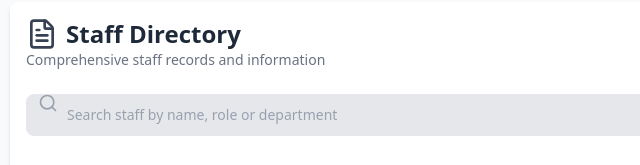
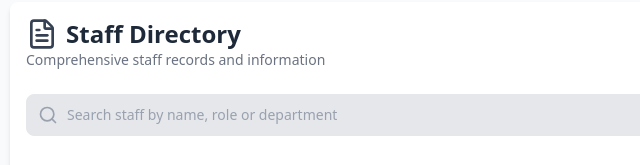
Before and after one commit to EkeanyanwuDavid/School-Manager, a website: page staff_management.html in a window 1280 px wide. Shown: the part 374-539 px from the top of the page, 14-654 px from the left. Drawn offline with nearby package versions, Linux system fonts and the light colour scheme.

Commit message:
staff_management

```diff
--- a/staff_management.html
+++ b/staff_management.html
@@ -405,8 +405,7 @@
             Comprehensive staff records and information
           </p>
         </div>
-
-        <div class="relative">
+        <div class="relative mt-6">
           <i
             data-lucide="search"
             class="w-5 h-5 text-gray-400 absolute left-3 top-1/2 -translate-y-1/2 pointer-events-none"
@@ -414,7 +413,7 @@
           <input
             type="text"
             placeholder="Search staff by name, role or department"
-            class="w-full pl-10 pr-3 py-2.5 border border-gray-200 rounded-lg mt-6 bg-gray-200 text-sm text-gray-500 placeholder-gray-400 focus:outline-none focus:ring-2 focus:ring-green-500 focus:border-green-500 focus:bg-white transition"
+            class="w-full pl-10 pr-3 py-2.5 border border-gray-200 rounded-lg bg-gray-200 text-sm text-gray-500 placeholder-gray-400 focus:outline-none focus:ring-2 focus:ring-green-500 focus:border-green-500 focus:bg-white transition"
           />
         </div>
 
```
